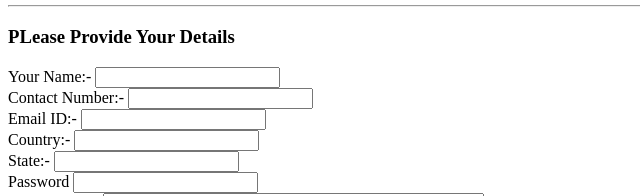
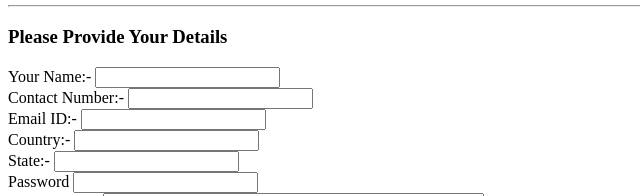
Before and after one commit to TathastuMishra/cv, a plain HTML site: page index.html in a window 1280 px wide. Shown: the part 1281-1477 px from the top of the page, 0-640 px from the left. Drawn offline with Linux system fonts and the light colour scheme.

Commit message:
Update index.html

```diff
--- a/index.html
+++ b/index.html
@@ -96,7 +96,7 @@
   </tr>
 </table>
 <hr>
-<h3>PLease Provide Your Details</h3>
+<h3>Please Provide Your Details</h3>
 <form class="" action="mailto:tathastumishra2020@gmail.com" method="post">
   <label>Your Name:-</label>
   <input type="text" name="" value="">
```
